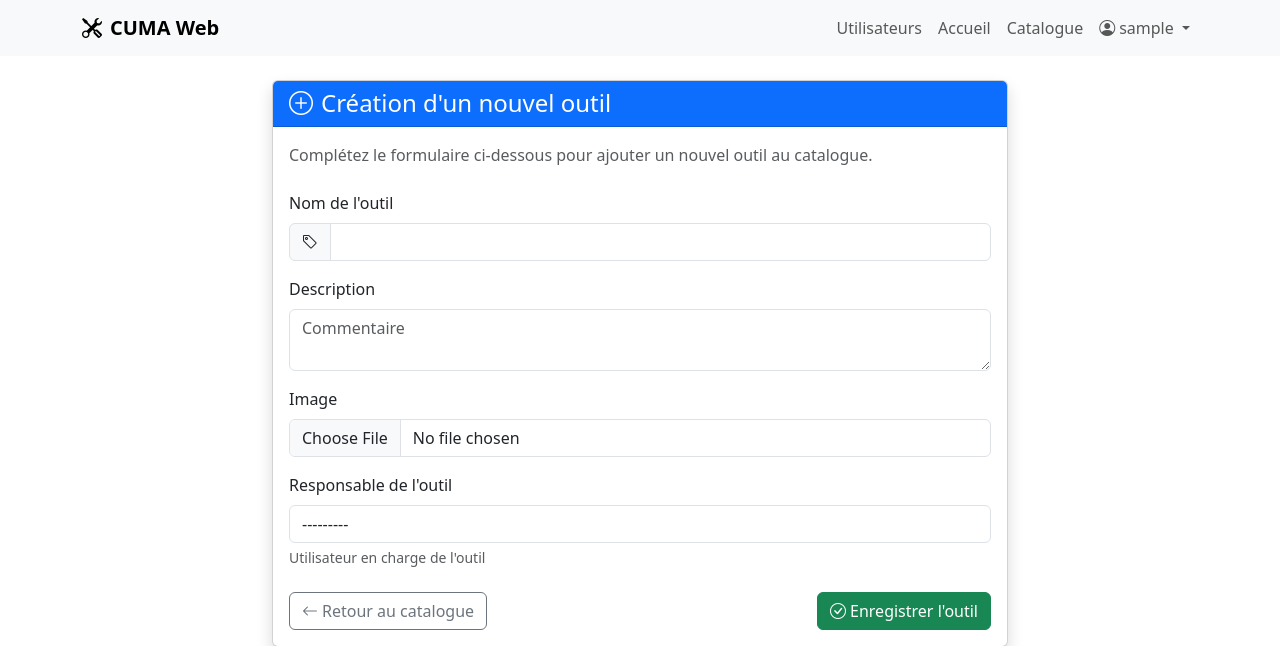
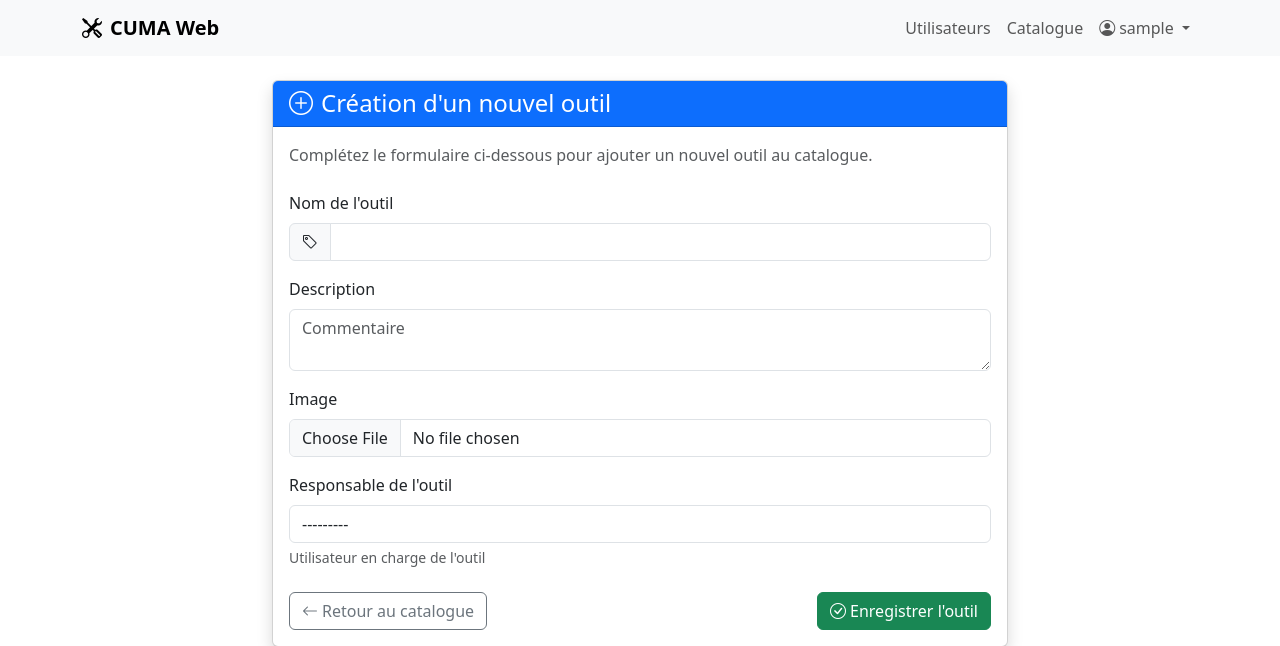
Before and after one commit to AntoineBachelet/cumaweb, a Django app: page /catalog/create_tool/ in a window 1280 px wide. Shown: the top 646 px of the page. Run offline with Django 5.2, Linux system fonts and the light colour scheme; the visitor is signed in with stand-in values (Sample User, id 1); data comes from the database, SQL or seed files in the repository.

Commit message:
fix: delete navbar link to index

```diff
--- a/src/cumaweb/templates/base.html
+++ b/src/cumaweb/templates/base.html
@@ -47,9 +47,6 @@
               <a class="nav-link" href="{% url 'users:listUser' %}">Utilisateurs</a>
           </li>
           {% endif %}
-          <li class="nav-item">
-            <a class="nav-link" href="{% url 'index' %}">Accueil</a>
-          </li>
           <li class="nav-item">
             <a class="nav-link" href="{% url 'catalog:index' %}">Catalogue</a>
           </li>
```
